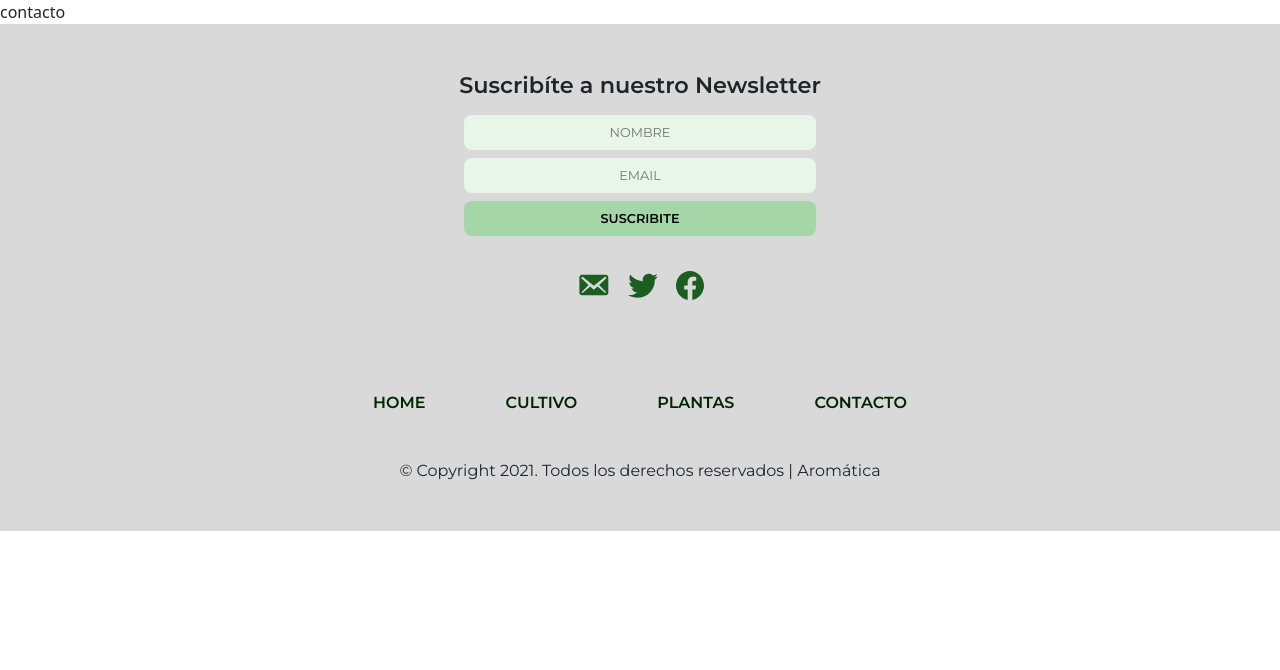
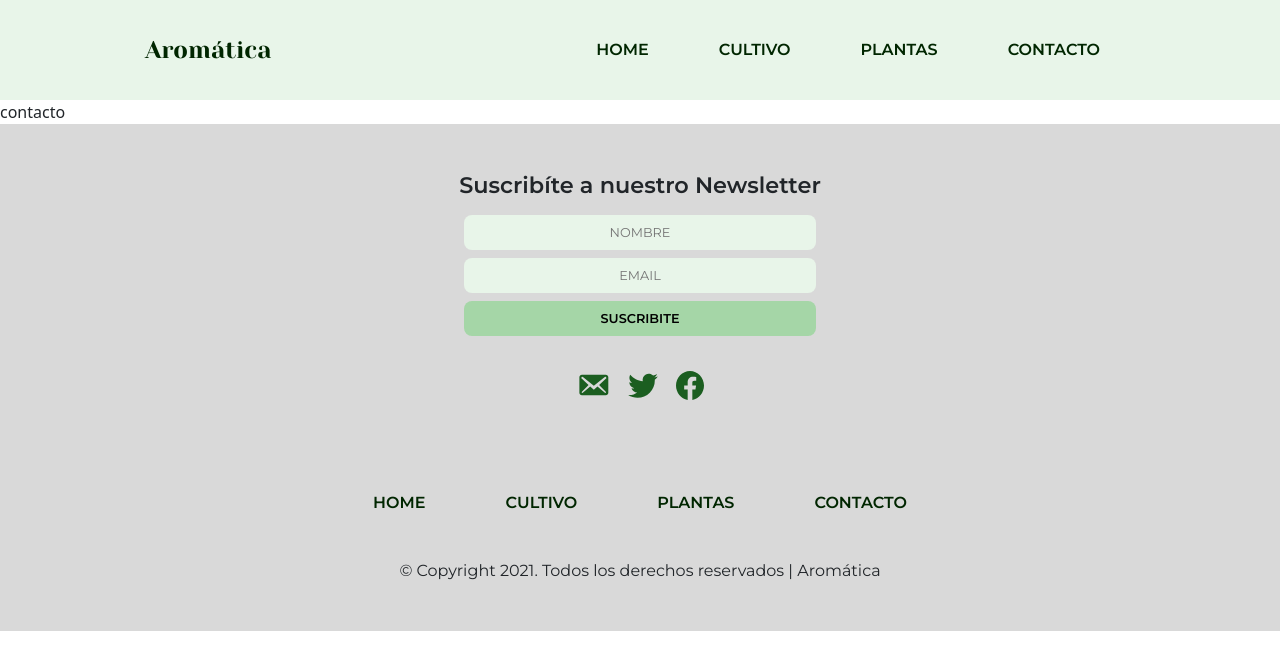
Before and after one commit to BrajhanLop/AromaticsApp, a React (Vite) app: page /contacto in a window 1280 px wide. Shown: the top 670 px of the page. Built offline with nearby package versions, Linux system fonts and the light colour scheme.

Commit message:
descomento el navbar

```diff
--- a/src/routes/AromaticasRoutes.jsx
+++ b/src/routes/AromaticasRoutes.jsx
@@ -10,7 +10,7 @@ import Plantas from "../pages/plantas/Plantas";
 const AromaticasRoutes = () => {
   return (
     <>
-      {/* <NavbarApp/> */}
+      <NavbarApp/>
       <Routes>
         <Route path="/" element={<Home />} />
         <Route path="/plantas" element={<Plantas />} />
```
